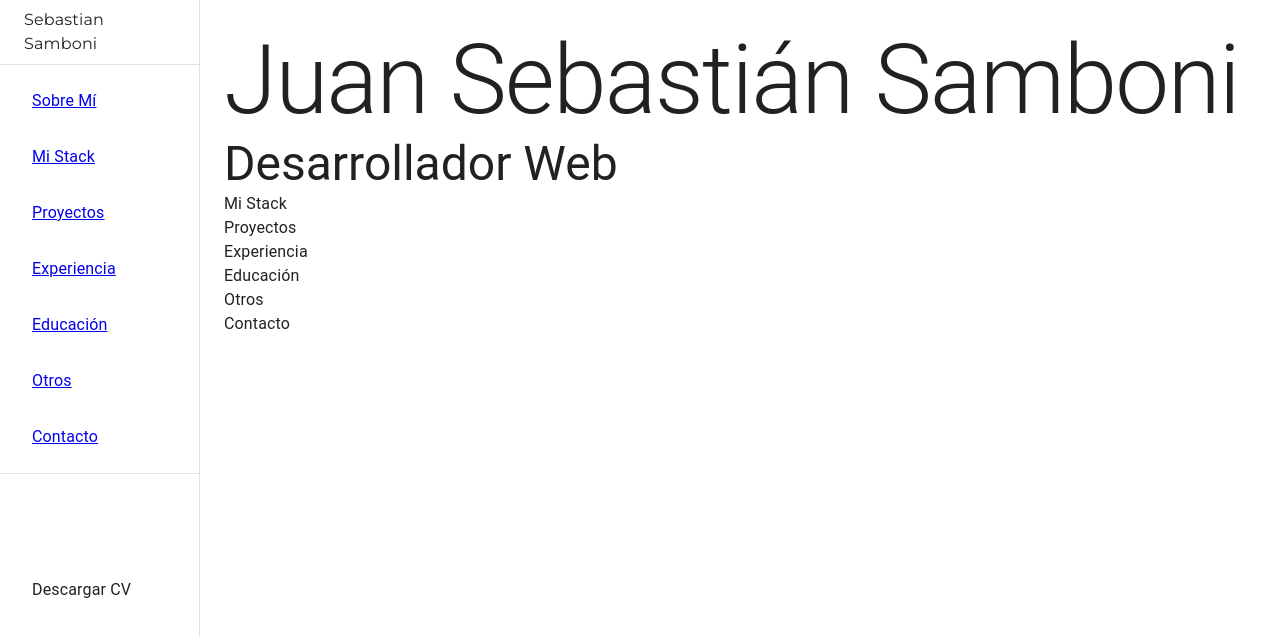
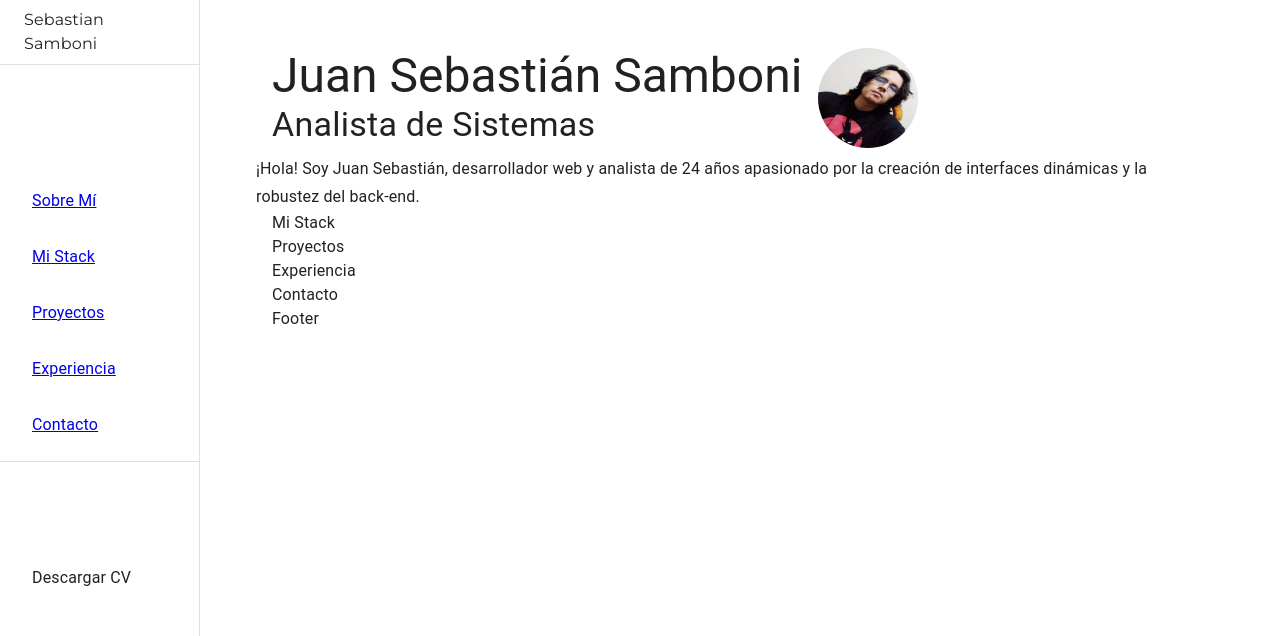
Before and after one commit to SebastianSamboni/my-portfolio, a React (Create React App) app: page / in a window 1280 px wide. Shown: the top 636 px of the page. Built offline with nearby package versions, Linux system fonts and the light colour scheme.

Commit message:
Create about-me structure

```diff
--- a/src/App.jsx
+++ b/src/App.jsx
@@ -1,14 +1,14 @@
 import './App.css'
-import { BrowserRouter, Routes, Route, Navigate } from 'react-router-dom'
-import AboutMe from './pages/AboutMe';
-import StackList from './pages/StackList';
-import Projects from './pages/Projects';
-import Experience from './pages/Experience';
-import Education from './pages/Education';
-import Others from './pages/Others';
-import Contact from './pages/Contact';
-import NavBar from './components/NavBar';
-import { Box, CssBaseline } from '@mui/material';
+import { BrowserRouter } from 'react-router-dom'
+import AboutMe from './pages/AboutMe'
+import StackList from './pages/StackList'
+import Projects from './pages/Projects'
+import Experience from './pages/Experience'
+import Contact from './pages/Contact'
+import NavBar from './components/NavBar'
+import { Box, CssBaseline } from '@mui/material'
+import Footer from './components/Footer'
+import { Container } from '@mui/system'
 
 function App() {
     return (
@@ -16,14 +16,15 @@ function App() {
             <Box sx={{ display: 'flex' }}>
                 <CssBaseline />
                 <NavBar />
-                <Box component="main" sx={{flexGrow: 1, p: 3}}>
+                <Box component="main" sx={{ flexGrow: 1, p: 6 }}>
+                    <Container>
                         <AboutMe />
                         <StackList />
                         <Projects />
                         <Experience />
-                    <Education />
-                    <Others />
                         <Contact />
+                        <Footer />
+                    </Container>
                 </Box>
             </Box>
         </BrowserRouter>
--- a/src/components/Footer.jsx
+++ b/src/components/Footer.jsx
@@ -0,0 +1,11 @@
+import React from 'react'
+
+const Footer = () => {
+    return (
+        <div>
+            Footer
+        </div>
+    )
+}
+
+export default Footer
--- a/src/components/NavBar.jsx
+++ b/src/components/NavBar.jsx
@@ -1,6 +1,15 @@
-import { Divider, Drawer, List, ListItem, ListItemButton, Toolbar, Typography } from '@mui/material'
+import {
+    Divider,
+    Drawer,
+    List,
+    ListItem,
+    ListItemButton,
+    Toolbar,
+    Typography
+} from '@mui/material'
 import React from 'react'
 import { Link } from 'react-router-dom'
+import { sections } from '../data/infoArrays'
 
 const drawerWidth = 200
 
@@ -24,47 +33,23 @@ const NavBar = () => {
                 </Typography>
             </Toolbar>
             <Divider />
-            <List>
-                <ListItem>
-                    <ListItemButton>
-                        <Link to='/'>Sobre Mí</Link>
-                    </ListItemButton>
-                </ListItem>
-                <ListItem>
-                    <ListItemButton>
-                        <Link to='/my-stack'>Mi Stack</Link>
-                    </ListItemButton>
-                </ListItem>
-                <ListItem>
-                    <ListItemButton>
-                        <Link to='/projects'>Proyectos</Link>
-                    </ListItemButton>
-                </ListItem>
-                <ListItem>
-                    <ListItemButton>
-                        <Link to='/experience'>Experiencia</Link>
-                    </ListItemButton>
-                </ListItem>
-                <ListItem>
-                    <ListItemButton>
-                        <Link to='/education'>Educación</Link>
-                    </ListItemButton>
-                </ListItem>
-                <ListItem>
-                    <ListItemButton>
-                        <Link to='/others'>Otros</Link>
-                    </ListItemButton>
-                </ListItem>
-                <ListItem>
-                    <ListItemButton>
-                        <Link to='/contact'>Contacto</Link>
-                    </ListItemButton>
-                </ListItem>
+            <List sx={{ marginTop: '100px'}}>
+                {sections.map(section => (
+                    <ListItem key={section.id}>
+                        <ListItemButton>
+                            <Link to={section.dir}>
+                                {section.text_dir}
+                            </Link>
+                        </ListItemButton>
+                    </ListItem>
+                ))}
             </List>
             <Divider />
             <List sx={{marginTop: '80px'}}>
                 <ListItem>
-                    <ListItemButton>Descargar CV</ListItemButton>
+                    <ListItemButton>
+                        Descargar CV
+                    </ListItemButton>
                 </ListItem>
             </List>
         </Drawer>
--- /dev/null
+++ b/src/data/infoArrays.js
@@ -0,0 +1,23 @@
+export const sections = [
+    {
+        id: 1,
+        dir: '/',
+        text_dir: 'Sobre Mí'
+    }, {
+        id: 2,
+        dir: '/my-stack',
+        text_dir: 'Mi Stack'
+    }, {
+        id: 3,
+        dir: '/projects',
+        text_dir: 'Proyectos'
+    }, {
+        id: 4,
+        dir: '/experience',
+        text_dir: 'Experiencia'
+    }, {
+        id: 5,
+        dir: '/contact',
+        text_dir: 'Contacto'
+    }
+]
--- a/src/pages/AboutMe.jsx
+++ b/src/pages/AboutMe.jsx
@@ -1,16 +1,42 @@
-import { Typography } from '@mui/material'
-import React from 'react'
+import { Grid, Typography } from '@mui/material'
+import React, { useEffect, useState } from 'react'
+import ProfileImg from '../assets/profile_img.jpeg'
 
 const AboutMe = () => {
+    const [currentText, setCurrentText] = useState(0)
+    const titles = [
+        'Desarrollador Web',
+        'Analista de Sistemas',
+        'Diseñador amateur'
+    ]
+
+    useEffect(() => {
+        const interval = setInterval(() => {
+            setCurrentText((oldValue) => (oldValue + 1) % titles.length)
+        }, 3000)
+
+        return () => {
+            clearInterval(interval)
+        }
+    }, [titles.length])
+
     return (
-        <div>
-            <Typography variant='h1'>
-                Juan Sebastián Samboni
+        <Grid container spacing={2}>
+            <Grid item>
+                <Typography variant='h3'>
+                    Juan Sebastián Samboni
+                </Typography>
+                <Typography variant='h4'>
+                    {titles[currentText]}
+                </Typography>
+            </Grid>
+            <Grid item>
+                <img src={ProfileImg} alt='profile_photo' style={{ width: '100px', height: '100px', borderRadius: '50%'}} />
+            </Grid>
+            <Typography variant='subtitle1'>
+                ¡Hola! Soy Juan Sebastián, desarrollador web y analista de 24 años apasionado por la creación de interfaces dinámicas y la robustez del back-end.
             </Typography>
-            <Typography variant='h3'>
-                Desarrollador Web
-            </Typography>
-        </div>
+        </Grid>
     )
 }
 
--- a/src/pages/Education.jsx
+++ /dev/null
@@ -1,11 +0,0 @@
-import React from 'react'
-
-const Education = () => {
-    return (
-        <div>
-            Educación
-        </div>
-    )
-}
-
-export default Education
--- a/src/pages/Others.jsx
+++ /dev/null
@@ -1,11 +0,0 @@
-import React from 'react'
-
-const Others = () => {
-    return (
-        <div>
-            Otros
-        </div>
-    )
-}
-
-export default Others
```
Also changed, not shown: src/assets/profile_img.jpeg (added). Lines whose indentation alone changed are shown as unchanged.
